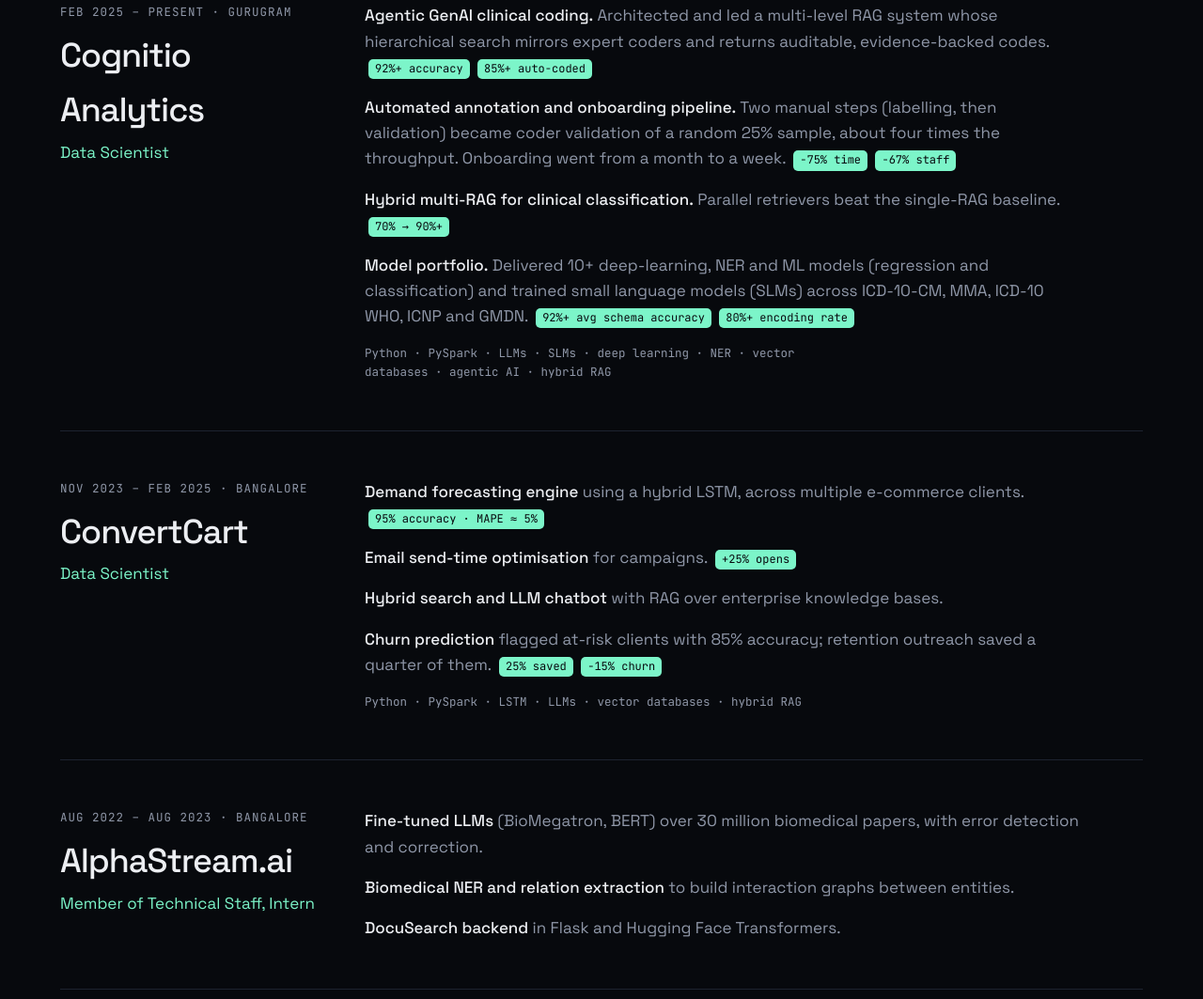
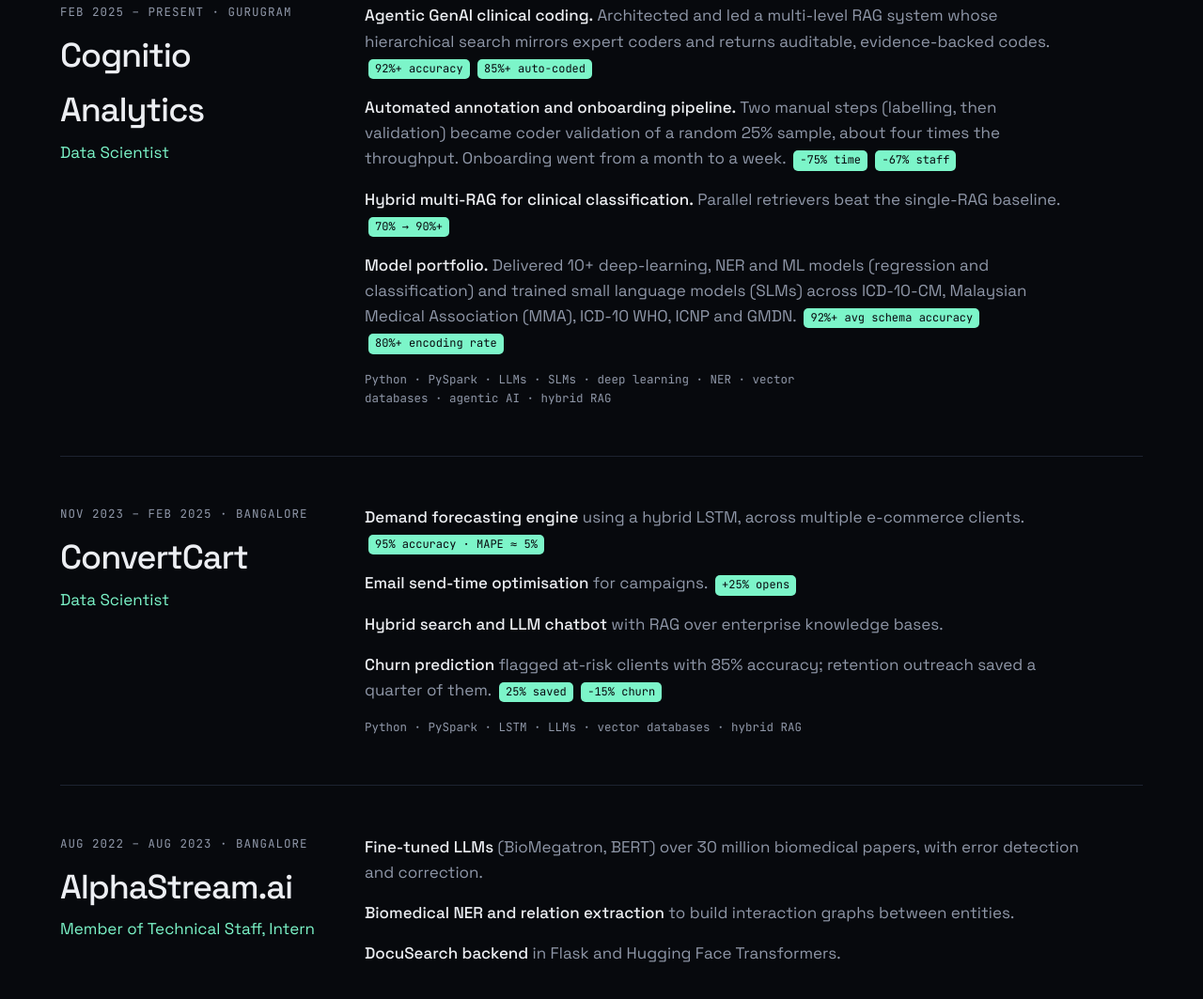
Before and after one commit to rahul263-stack/portfolio, a plain HTML site: page index.html in a window 1280 px wide. Shown: the part 3737-4800 px from the top of the page at 94% size. Drawn offline with Linux system fonts and the light colour scheme.

Commit message:
Spell out MMA as Malaysian Medical Association
Co-Authored-By: Claude Sonnet 5.5 <noreply@anthropic.com>

```diff
--- a/index.html
+++ b/index.html
@@ -329,7 +329,7 @@ footer { display: flex; justify-content: space-between; gap: 16px; flex-wrap: wr
           <li><b>Agentic GenAI clinical coding.</b> Architected and led a multi-level RAG system whose hierarchical search mirrors expert coders and returns auditable, evidence-backed codes. <span class="m">92%+ accuracy</span> <span class="m">85%+ auto-coded</span></li>
           <li><b>Automated annotation and onboarding pipeline.</b> Two manual steps (labelling, then validation) became coder validation of a random 25% sample, about four times the throughput. Onboarding went from a month to a week. <span class="m">−75% time</span> <span class="m">−67% staff</span></li>
           <li><b>Hybrid multi-RAG for clinical classification.</b> Parallel retrievers beat the single-RAG baseline. <span class="m">70% → 90%+</span></li>
-          <li><b>Model portfolio.</b> Delivered 10+ deep-learning, NER and ML models (regression and classification) and trained small language models (SLMs) across ICD-10-CM, MMA, ICD-10 WHO, ICNP and GMDN. <span class="m">92%+ avg schema accuracy</span> <span class="m">80%+ encoding rate</span></li>
+          <li><b>Model portfolio.</b> Delivered 10+ deep-learning, NER and ML models (regression and classification) and trained small language models (SLMs) across ICD-10-CM, Malaysian Medical Association (MMA), ICD-10 WHO, ICNP and GMDN. <span class="m">92%+ avg schema accuracy</span> <span class="m">80%+ encoding rate</span></li>
           <li class="st">Python · PySpark · LLMs · SLMs · deep learning · NER · vector databases · agentic AI · hybrid RAG</li>
         </ul>
       </div>
```
Also changed, not shown: 1 other file.
